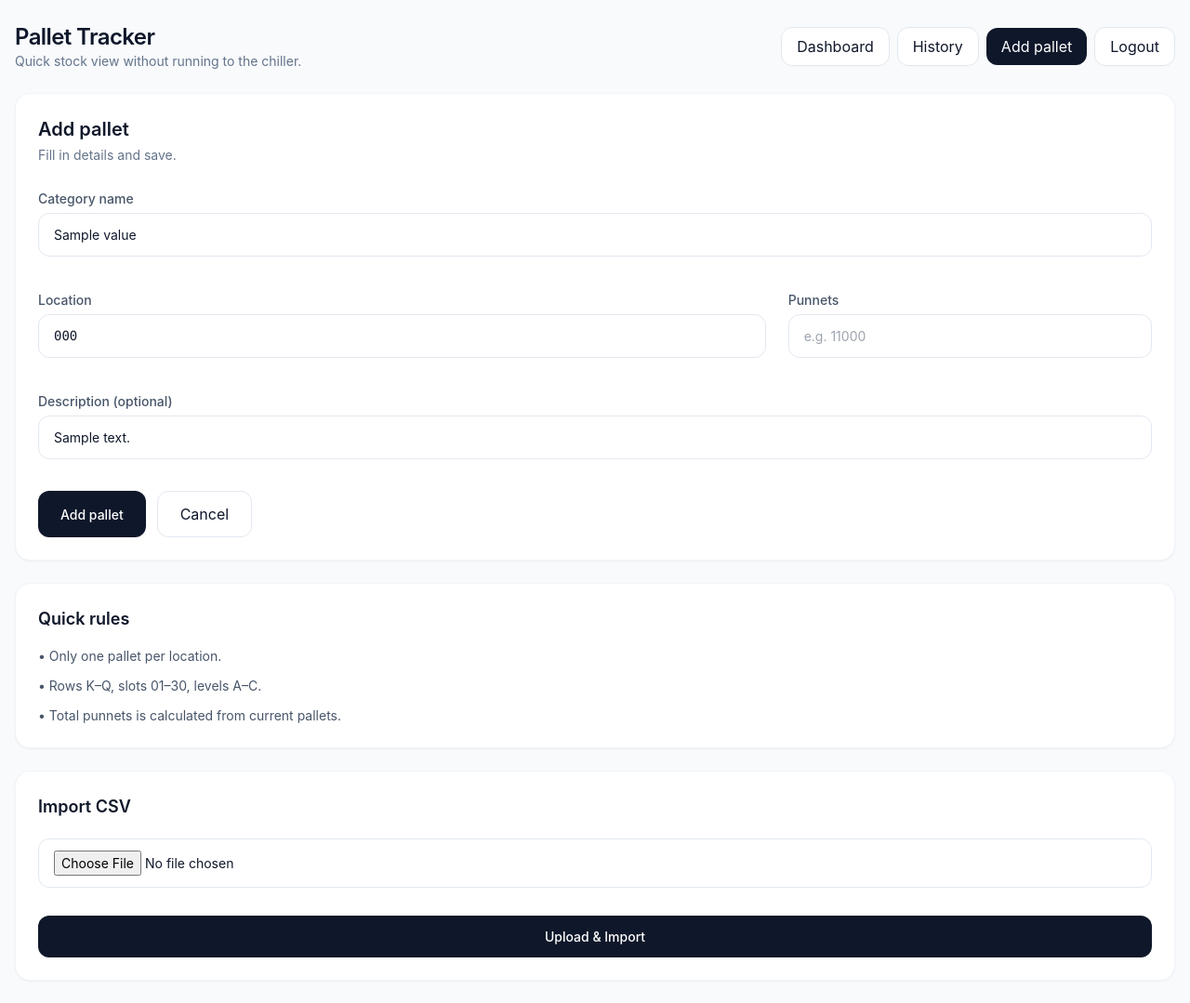
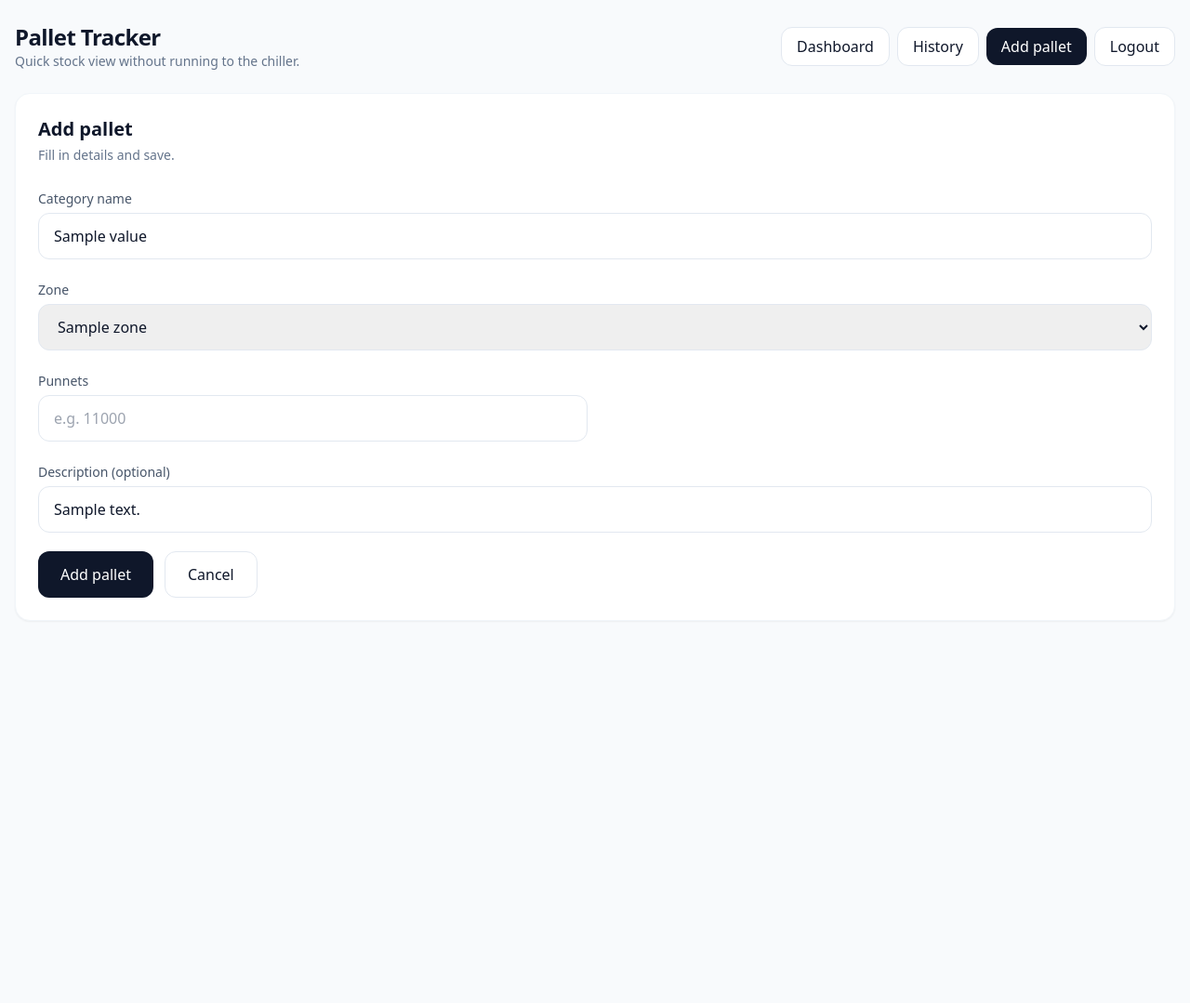
Before and after one commit to LordFlat/Pallet_Tracker, a FastAPI app: template templates/add.html in a window 1280 px wide. Shown: the whole page at 93% size. After the commit the page ends 643 px from the top, so only its background shows below. Run offline with FastAPI, Linux system fonts and the light colour scheme; the template is opened without the code that fills it: most values are stand-ins (such as "Sample title", 1, 10 or a date in 2020); some libraries are stand-ins or nearby versions.

Commit message:
Update add.html

```diff
--- a/templates/add.html
+++ b/templates/add.html
@@ -3,13 +3,14 @@
 
 {% block content %}
 
-<link rel="stylesheet" href="/static/style.css">
-
 <div class="w-full space-y-6">
 
-  <!-- ADD FORM -->
   <div class="w-full bg-white rounded-2xl border border-slate-100 shadow-sm p-6"
-       x-data="{ occupied: {{ 'true' if occupied else 'false' }}, invalid: {{ 'true' if invalid else 'false' }} }">
+       x-data="{
+         occupied: {{ 'true' if occupied else 'false' }},
+         invalid: {{ 'true' if invalid else 'false' }},
+         selectedZone: '{{ values.get("zone_id","") }}'
+       }">
 
     <h2 class="text-xl font-semibold">Add pallet</h2>
     <p class="text-slate-500 text-sm mt-1">Fill in details and save.</p>
@@ -32,18 +33,40 @@
                class="mt-1 w-full px-4 py-3 rounded-xl border border-slate-200 focus:outline-none focus:ring-2 focus:ring-slate-200" />
       </div>
 
+      <!-- ZONE -->
+      <div>
+        <label class="text-sm text-slate-600">Zone</label>
+        <select name="zone_id"
+                x-model="selectedZone"
+                class="mt-1 w-full px-4 py-3 rounded-xl border border-slate-200">
+          {% for z in zones %}
+            <option value="{{ z.id }}"
+                    data-has-positions="{{ 'true' if z.has_positions else 'false' }}">
+              {{ z.name }}
+            </option>
+          {% endfor %}
+        </select>
+      </div>
+
       <!-- LOCATION + PUNNETS -->
       <div class="grid grid-cols-1 md:grid-cols-2 gap-4">
 
-        <div>
+        <!-- LOCATION (auto hide if zone without positions) -->
+        <div
+          x-show="
+            [...$el.parentElement.parentElement.querySelectorAll('option')]
+            .find(o => o.value == selectedZone)?.dataset.hasPositions === 'true'
+          "
+          x-transition
+        >
           <label class="text-sm text-slate-600">Location</label>
           <input name="location_code"
                  value="{{ values.get('location_code','') }}"
-                 required
                  placeholder="e.g. L03C"
                  class="mt-1 w-full px-4 py-3 rounded-xl border border-slate-200 focus:outline-none focus:ring-2 focus:ring-slate-200 font-mono" />
         </div>
 
+        <!-- PUNNETS -->
         <div>
           <label class="text-sm text-slate-600">Punnets</label>
           <input name="punnets"
@@ -82,40 +105,6 @@
 
   </div>
 
-  <!-- QUICK RULES -->
-  <div class="w-full bg-white rounded-2xl border border-slate-100 shadow-sm p-6">
-    <h3 class="text-lg font-semibold">Quick rules</h3>
-
-    <ul class="mt-4 space-y-3 text-sm text-slate-600">
-      <li>• Only one pallet per location.</li>
-      <li>• Rows K–Q, slots 01–30, levels A–C.</li>
-      <li>• Total punnets is calculated from current pallets.</li>
-    </ul>
-  </div>
-
-  <!-- IMPORT CSV -->
-  <div class="w-full bg-white rounded-2xl border border-slate-100 shadow-sm p-6">
-    <h3 class="text-lg font-semibold">Import CSV</h3>
-
-    <form action="/import-csv"
-          method="post"
-          enctype="multipart/form-data"
-          class="mt-5 space-y-4">
-
-      <input type="file"
-             name="file"
-             accept=".csv"
-             required
-             class="w-full px-4 py-3 rounded-xl border border-slate-200 bg-white" />
-
-      <button type="submit"
-              class="w-full px-6 py-3 rounded-xl bg-slate-900 text-white hover:opacity-90 transition">
-        Upload & Import
-      </button>
-
-    </form>
-  </div>
-
 </div>
 
 {% endblock %}
```
